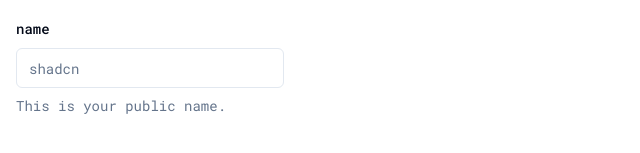
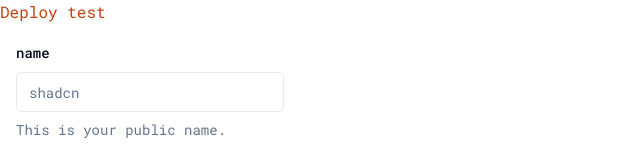
Before and after one commit to xkochevnikx/pet-courses, a Next.js app: page / in a window 1280 px wide. Shown: the top 153 px of the page, without its empty margins (0-640 px from the left). Built offline with nearby package versions, Linux system fonts and the light colour scheme; no server answers; the database is empty; a web font is replaced by a local one.

Commit message:
build(root): deploy test
Changelog: build

```diff
--- a/src/app/page.tsx
+++ b/src/app/page.tsx
@@ -4,6 +4,7 @@
 export default async function Home() {
   return (
     <>
+      <h1 className="text-orange-700">Deploy test</h1>
       <CreateCourseForm
         revalidatePagePath="/"
         className="max-w-[300px] mb-10 p-4"
```
